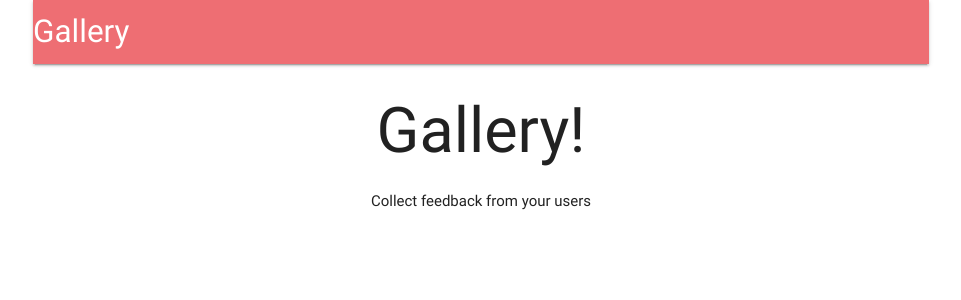
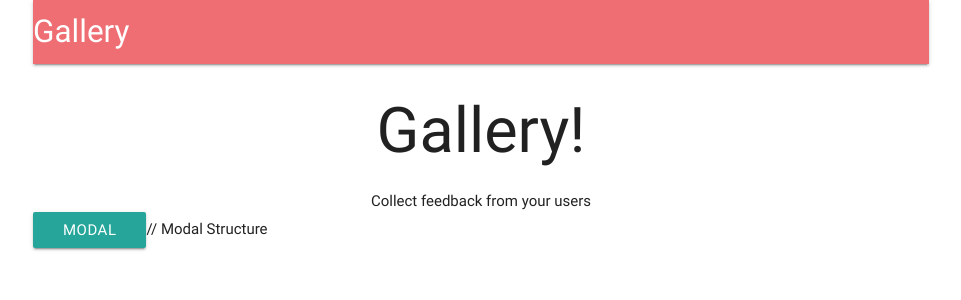
Before and after one commit to keithbooher/ProjThree, a React (Create React App) app in the folder client/: page / in a window 1280 px wide. Shown: the top 300 px of the page, without its empty margins (159-1120 px from the left). Built offline with nearby package versions, Linux system fonts and the light colour scheme; no server answers.

Commit message:
basic modal, non functioning

```diff
--- a/client/src/components/App.js
+++ b/client/src/components/App.js
@@ -7,6 +7,7 @@ import API from "../utils/API";
 import Header from './Header';
 import Landing from './Landing';
 import Gallery from './Gallery';
+import Modal from './submitModal';
 const Dashboard = () => <h2>Dashboard</h2>
 
 class App extends Component {
@@ -81,6 +82,7 @@ class App extends Component {
 
                     </div>
                 </BrowserRouter>
+                <Modal />
             </div>
         );
     };
--- /dev/null
+++ b/client/src/components/submitModal.js
@@ -0,0 +1,23 @@
+import React from "react";
+
+const Modal = props => {
+  //  Modal Trigger
+  return (
+  <div>
+    <a className="waves-effect waves-light btn modal-trigger" href="#modal1">Modal</a>
+
+    //  Modal Structure
+    <div id="modal1" className="modal">
+      <div className="modal-content">
+        <h4>Modal Header</h4>
+        <p>A bunch of text</p>
+      </div>
+      <div className="modal-footer">
+        <a href="#!" className="modal-close waves-effect waves-green btn-flat">Agree</a>
+      </div>
+    </div>
+  </div>
+  )
+}
+
+export default Modal;
```
Also changed, not shown: 2 other files (tests, documents, lock files or other folders).
